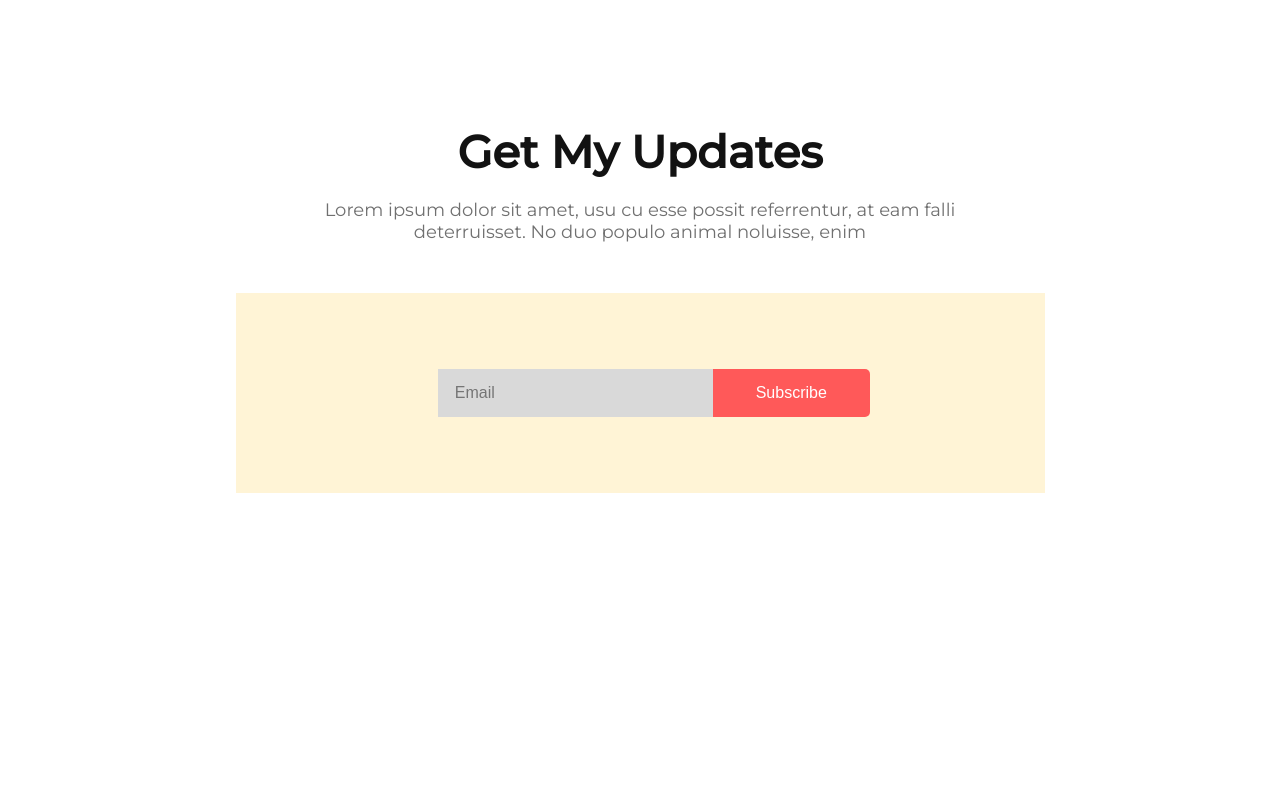
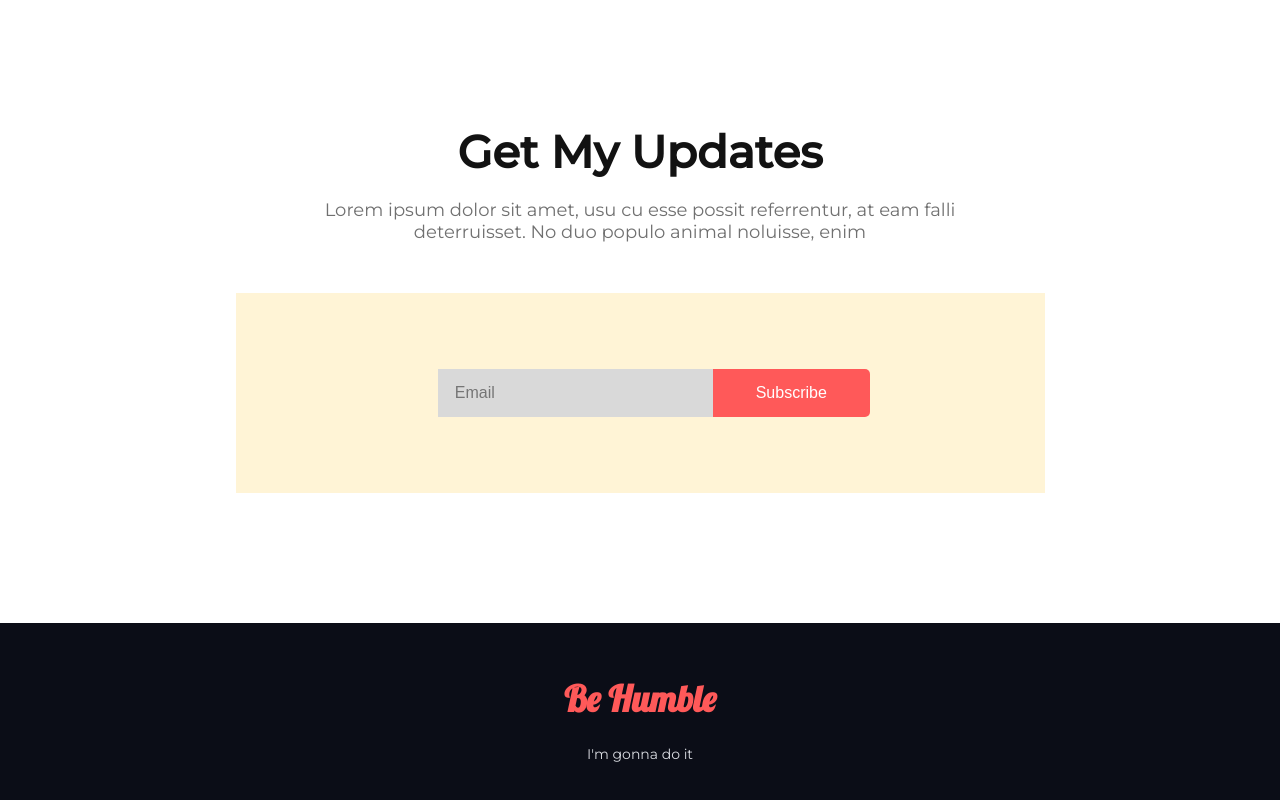
Before and after one commit to JubayerP/assignment-1, a plain HTML site: page index.html in a window 1280 px wide. Shown: the part 1953-2753 px from the top of the page. Before the commit the page ends 2576 px from the top, so only its background shows below. Drawn offline with Linux system fonts and the light colour scheme.

Commit message:
footer added

```diff
--- a/index.html
+++ b/index.html
@@ -89,6 +89,13 @@
             </div>
         </div>
     </section>
+
+    <footer>
+        <div>
+            <h1>Be Humble</h1>
+            <p>I'm gonna do it</p>
+        </div>
+    </footer>
 </body>
 
 </html>
--- a/style.css
+++ b/style.css
@@ -1,4 +1,5 @@
 @import url('https://fonts.googleapis.com/css2?family=Montserrat:wght@400;500&display=swap');
+@import url('https://fonts.googleapis.com/css2?family=Lobster&display=swap');
 
 *{
     margin: 0;
@@ -219,3 +220,27 @@ hr{
     cursor: pointer;
     position: absolute;
 }
+
+footer{
+    background-color: #0B0D17;
+    width: 100%;
+    height: 177px;
+    position: relative;
+}
+footer div{
+    position: absolute;
+    left: 0;
+    right: 0;
+    top: 30%;
+    text-align: center;
+}
+footer div h1{
+    font-family: 'Lobster', cursive;
+    font-size: 36px;
+    color: rgba(255, 89, 89, 1);
+    margin-bottom: 24px;
+}
+footer div p{
+    font-size: 14px;
+    color: #D9DBE1;
+}
```
